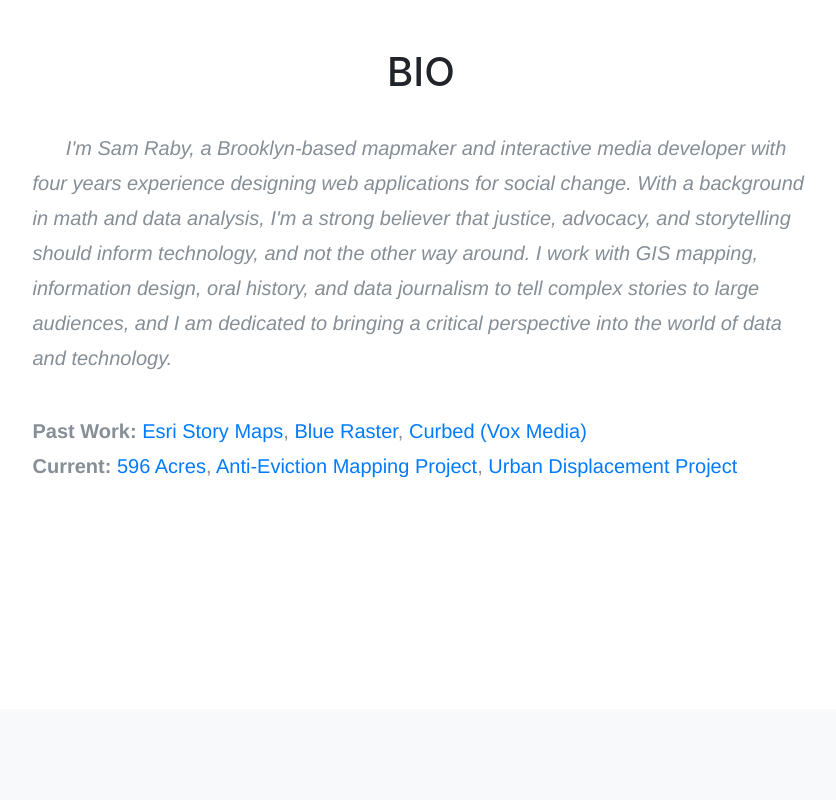
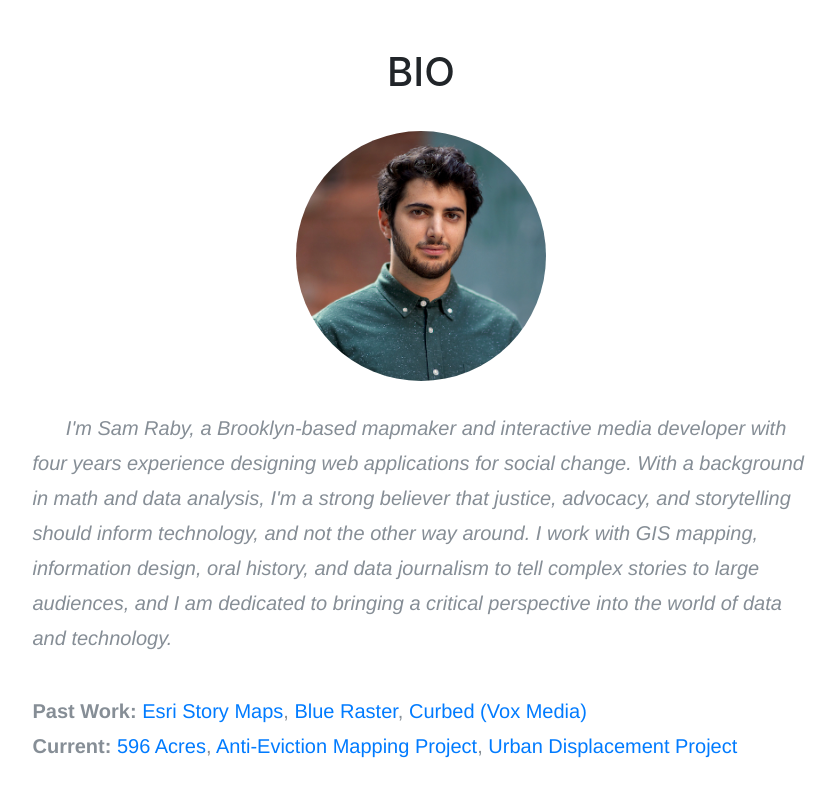
Before and after one commit to sraby/about, a website with bundled scripts: page index.html in a window 1280 px wide. Shown: the part 900-1700 px from the top of the page, without its empty margins (219-1055 px from the left). Built offline with nearby package versions, Linux system fonts and the light colour scheme; a web font is replaced by a local one.

Commit message:
added headshot

```diff
--- a/css/agency.css
+++ b/css/agency.css
@@ -24,6 +24,12 @@ h6 {
   font-weight: 700;
   font-family: 'Montserrat', 'Helvetica Neue', Helvetica, Arial, sans-serif;
   text-transform: uppercase; }
+
+.headshot {
+  width: 250px;
+  border-radius: 100%;
+  margin-bottom: 30px;
+}
 
 section {
   padding: 100px 0; }
--- a/index.html
+++ b/index.html
@@ -72,6 +72,8 @@
             <h2 class="section-heading">Bio</h2>
             <h3 class="section-subheading text-muted">
               <br>
+              <div><img class="headshot" src="img/headshot.jpg"></div>
+              <div>
                 <p align="left"> &nbsp;&nbsp;&nbsp;&nbsp;&nbsp; I'm Sam Raby, a Brooklyn-based mapmaker and interactive media developer with four years experience designing web applications for social change. With a background in math and data analysis, I'm a strong believer that justice, advocacy, and storytelling should inform technology, and not the other way around. I work with GIS mapping, information design, oral history, and data journalism to tell complex stories to large audiences, and I am dedicated to bringing a critical perspective into the world of data and technology.
                 </p>
                 <br>
@@ -83,6 +85,7 @@
                   <a href="http://596acres.org/" target="_blank">596 Acres</a>,
                   <a href="https://www.antievictionmap.com/" target="_blank">Anti-Eviction Mapping Project</a>,
                   <a href="http://www.urbandisplacement.org/about" target="_blank">Urban Displacement Project</a></p>
+                </div>
               </h3>
           </div>
         </div>
```
Also changed, not shown: img/headshot.jpg (added). Lines whose indentation alone changed are shown as unchanged.
